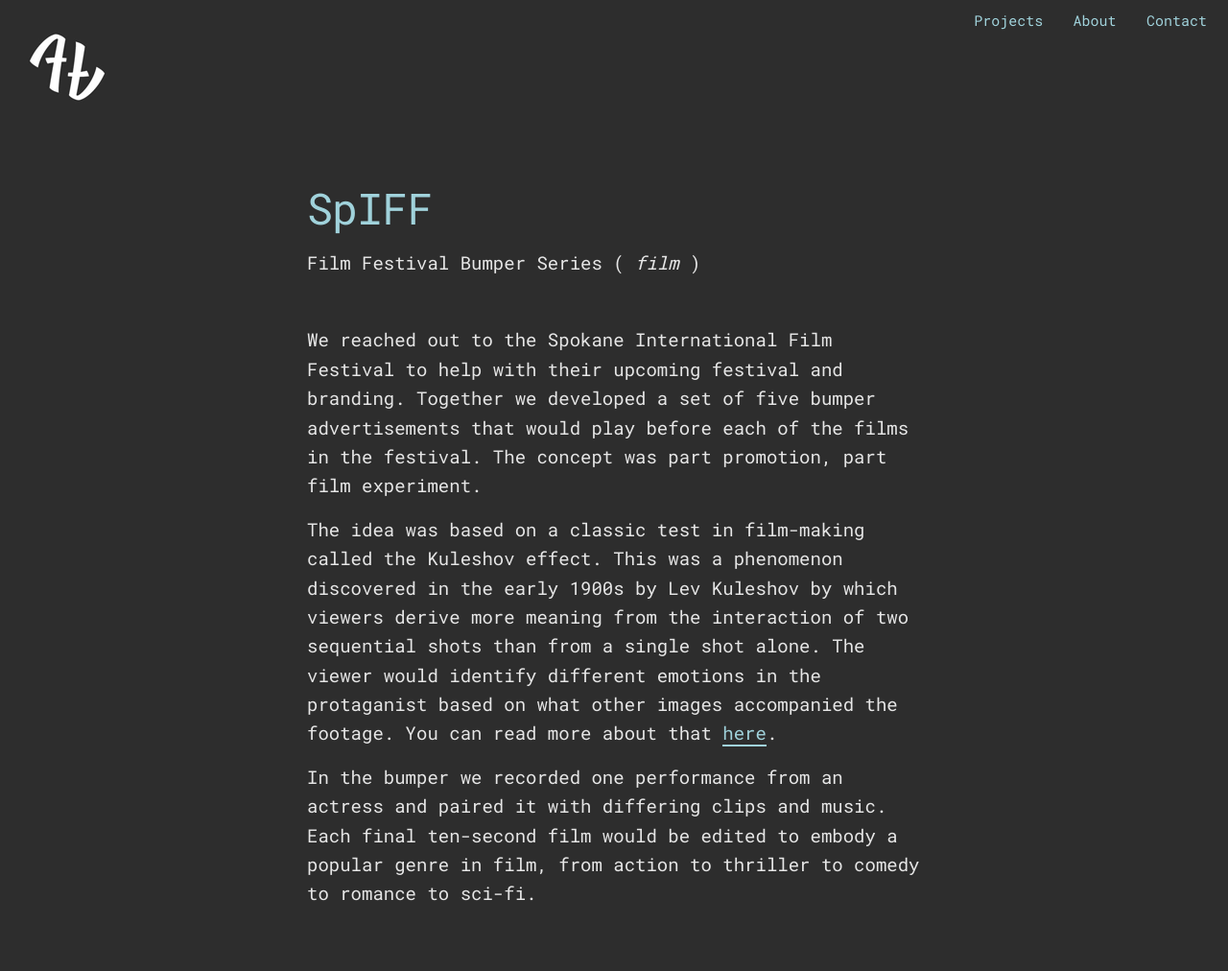
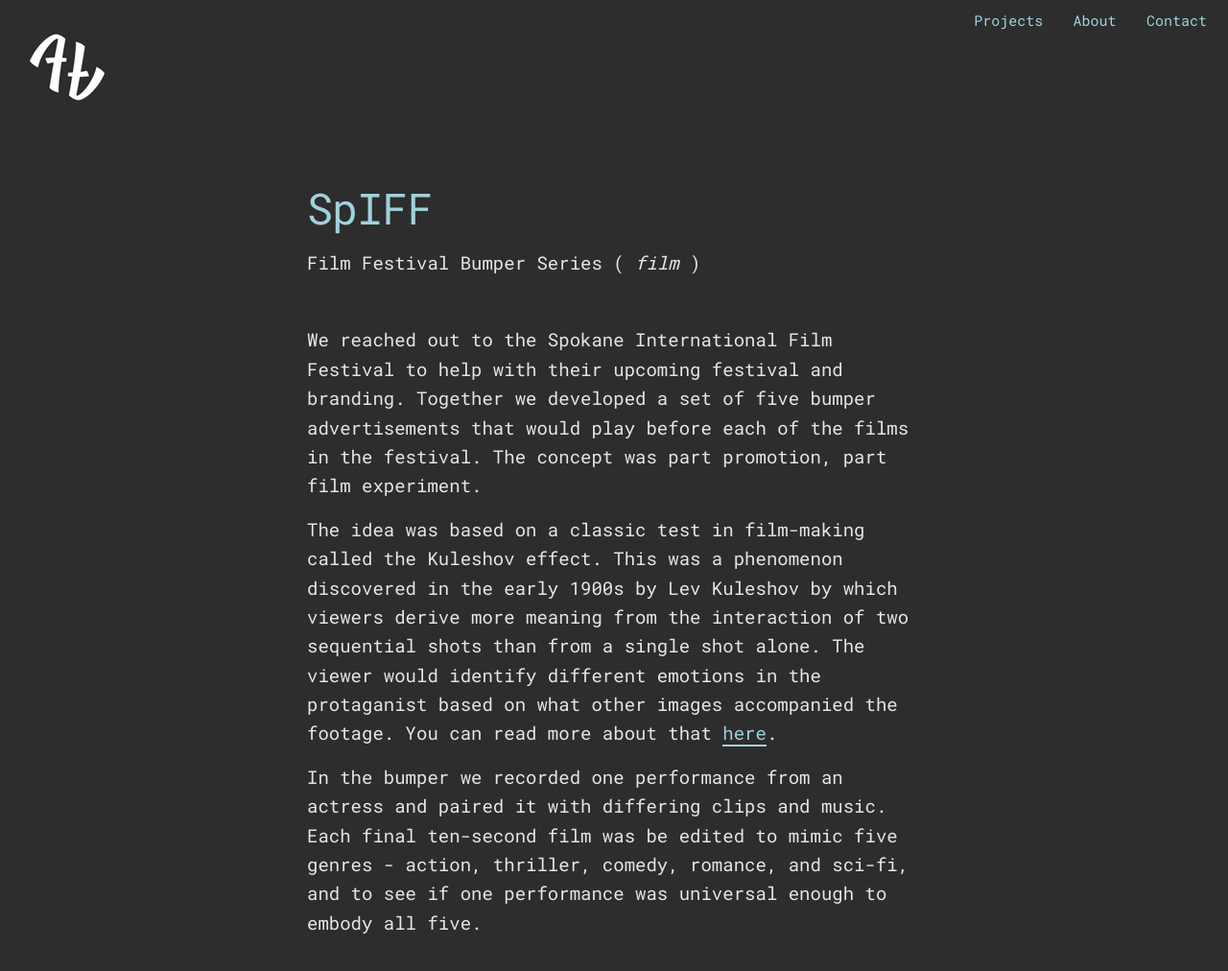
Before and after one commit to factorytown/factorytown.github.io, a Jekyll site: the page built from _projects/spiff.markdown, in a window 1280 px wide, cut to the strip 0-1023 px from the top of the page. Shown: the top 1012 px of the strip at 96% size. Built offline with Jekyll 4.4.1, drawn with Linux system fonts in a browser that asks for light colours; nearby versions of some CDN libraries.

Commit message:
Updated Spiff

```diff
--- a/_projects/spiff.markdown
+++ b/_projects/spiff.markdown
@@ -12,4 +12,4 @@
 
 The idea was based on a classic test in film-making called the Kuleshov effect. This was a phenomenon discovered in the early 1900s by Lev Kuleshov by which viewers derive more meaning from the interaction of two sequential shots than from a single shot alone. The viewer would identify different emotions in the protaganist based on what other images accompanied the footage. You can read more about that [here](https://en.wikipedia.org/wiki/Kuleshov_effect).
 
-In the bumper we recorded one performance from an actress and paired it with differing clips and music. Each final ten-second film would be edited to embody a popular genre in film, from action to thriller to comedy to romance to sci-fi.
+In the bumper we recorded one performance from an actress and paired it with differing clips and music. Each final ten-second film was be edited to mimic five genres - action, thriller, comedy, romance, and sci-fi, and to see if one performance was universal enough to embody all five.
```
